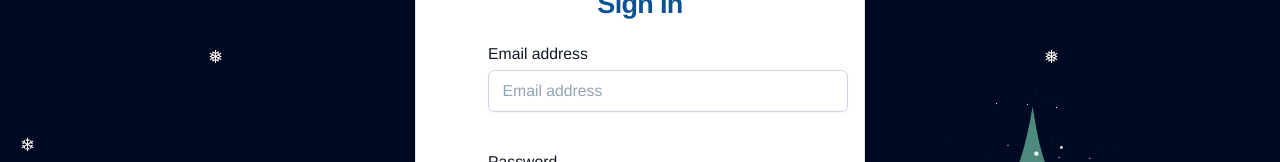
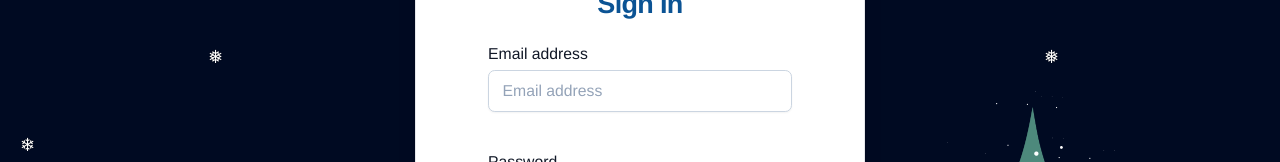
Before and after one commit to vermilion2020/graphiql-app, a React (Vite) app: page /sign-in in a window 1280 px wide. Shown: the part 270-432 px from the top of the page. Built offline with nearby package versions, Linux system fonts and the light colour scheme; no server answers.

Commit message:
fix: input width

```diff
--- a/src/components/auth/SignInForm.tsx
+++ b/src/components/auth/SignInForm.tsx
@@ -110,7 +110,7 @@
               disabled={isLoading}
               placeholder={texts.signIn.emailPlaceholder}
               autoComplete="email"
-              className="mt-1 block w-full min-w-80 px-3 py-2 bg-white border border-slate-300 rounded-md text-sm shadow-sm placeholder-slate-400
+              className="mt-1 block w-full px-3 py-2 bg-white border border-slate-300 rounded-md text-sm shadow-sm placeholder-slate-400
             focus:outline-none focus:border-sky-500 focus:ring-1 focus:ring-sky-500
             disabled:bg-slate-50 disabled:text-slate-500 disabled:border-slate-200 disabled:shadow-none
             invalid:border-pink-500 invalid:text-pink-600
```
